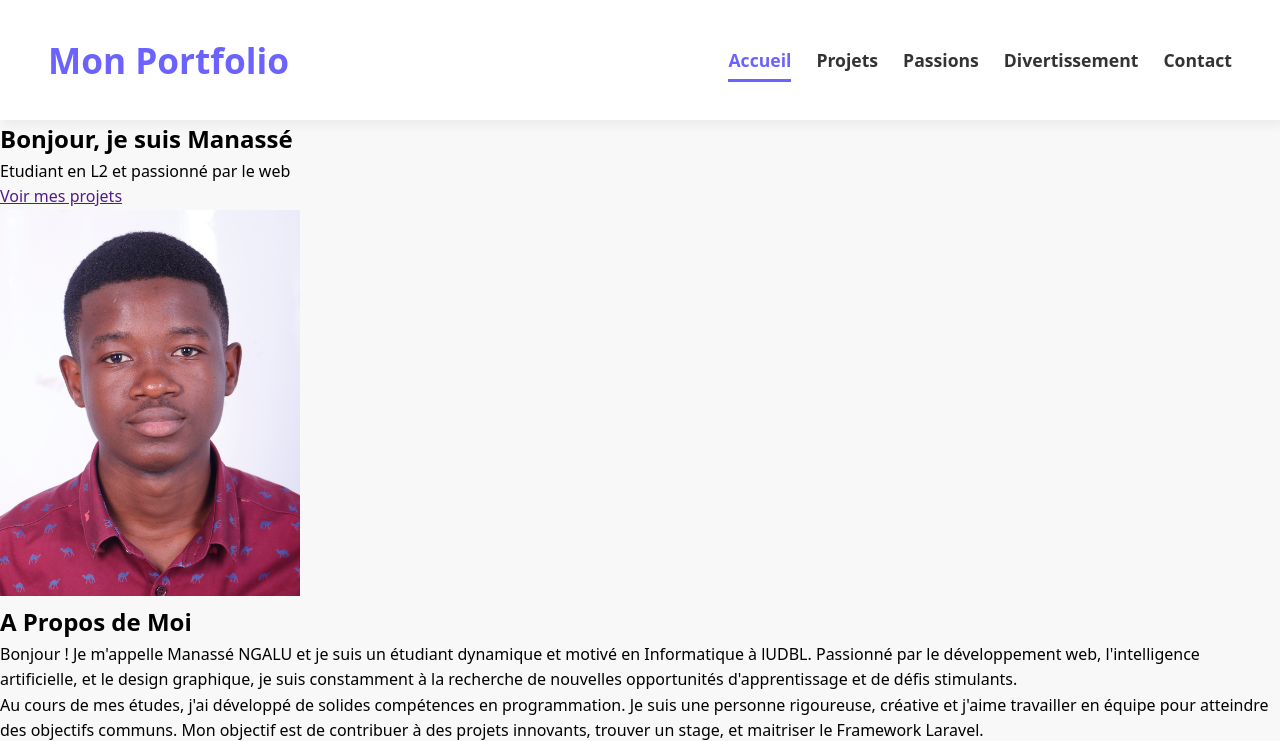
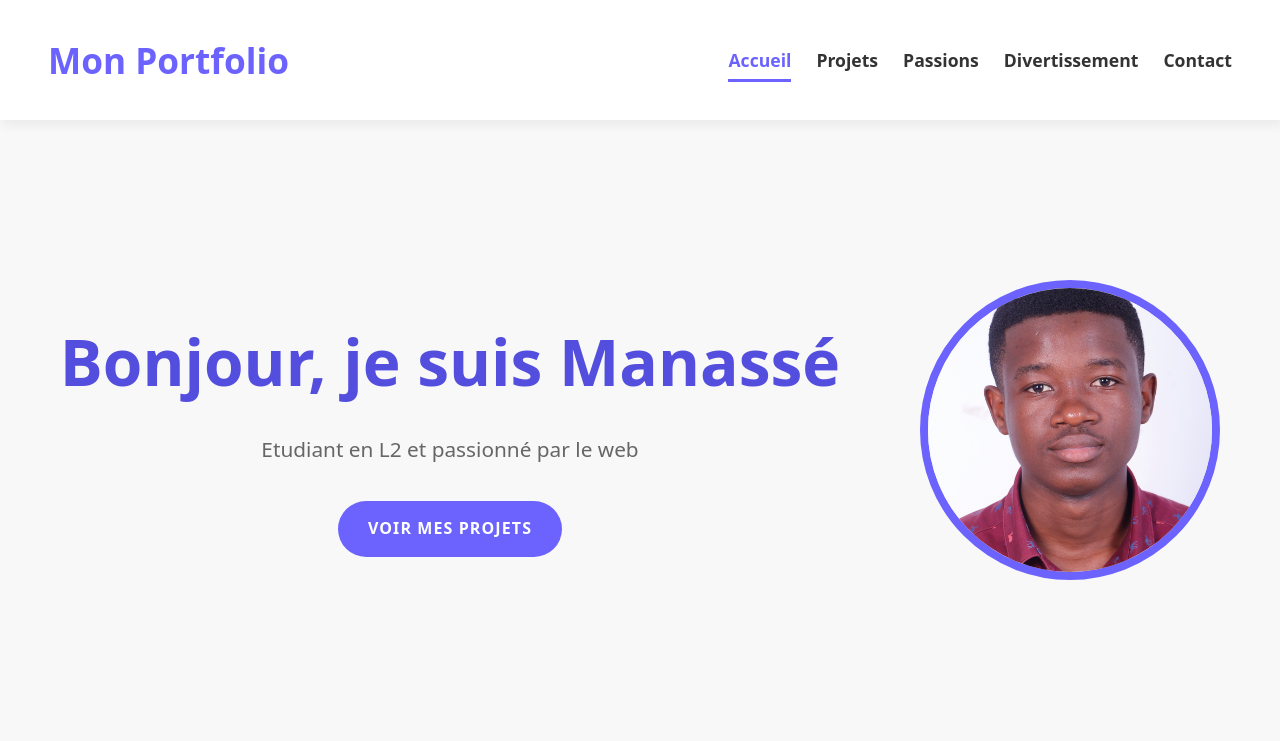
Before and after one commit to ManasseNGALUKAPEPULA/Mon-Portfolio-2026, a plain HTML site: page index.html in a window 1280 px wide. Shown: the top 741 px of the page. Drawn offline with Linux system fonts and the light colour scheme.

Commit message:
Stylisation de la section hero

```diff
--- a/CSS/style.css
+++ b/CSS/style.css
@@ -83,3 +83,53 @@ a.active {
 a.active::after {
     width: 100%;
 }
+
+.Hero {
+    display: flex;
+    justify-content: center;
+    align-items: center;
+    gap: 5rem;
+    text-align: center;
+    margin: 10rem 2rem;
+
+}
+
+.Hero img {
+    width: 300px;
+    height: 300px;
+    object-fit: cover;
+    border-radius: 50%;
+    border: 8px solid var(--violet-doux);
+}
+
+.Hero h1 {
+    color: var(--violet-fonce);
+    font-size: 4rem;
+    font-weight: 700;
+    margin-bottom: 1.2rem;
+}
+
+.Hero p {
+    color: var(--gris-fonce);
+    font-size: 1.3rem;
+    margin-bottom: 1.2rem;
+}
+
+.Hero a {
+    text-decoration: none;
+    display: inline-block;
+    background-color: var(--violet-doux);
+    color: white;
+    padding: 15px 30px;
+    border-radius: 50px;
+    text-transform: uppercase;
+    letter-spacing: 1.1px;
+    font-weight: 600;
+    margin-top: 1rem;
+    transition: background-color 0.3s ease, transform 0.2s ease;
+}
+
+.Hero a:hover {
+    background-color: var(--violet-fonce);
+    transform: translateY(-3px);
+}
--- a/index.html
+++ b/index.html
@@ -26,14 +26,14 @@
     </nav>
   </header>
   <main>
-    <section>
+    <section class="Hero">
       <div>
         <h1>Bonjour, je suis Manassé</h1>
         <p>Etudiant en L2 et passionné par le web</p>
-        <a href="">Voir mes projets</a>
+        <a href="projets.html">Voir mes projets</a>
       </div>
       <div>
-        <img src="Image/Man.jpg" alt="Man" width="300">
+        <img src="Image/Man.jpg" alt="Man" >
       </div>
     </section>
     <section>
```
